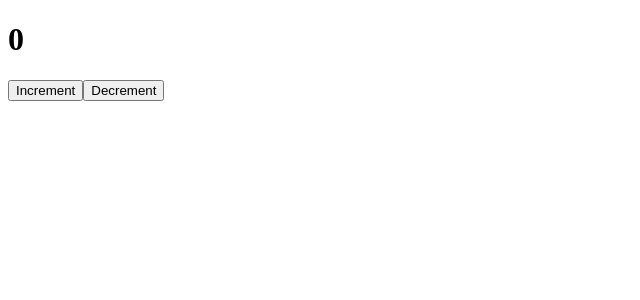
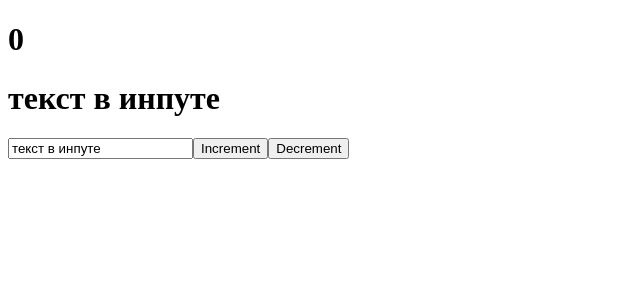
Before and after one commit to marinaobruch/react-course-base, a React (Create React App) app: page / in a window 1280 px wide. Shown: the top 300 px of the page, without its empty margins (0-640 px from the left). Built offline with nearby package versions, Linux system fonts and the light colour scheme.

Commit message:
изм состояния useState input

```diff
--- a/src/App.js
+++ b/src/App.js
@@ -15,6 +15,12 @@ function App() {
   return (
     <div className="App">
       <h1>{likes}</h1>
+      <h1>{value}</h1>
+      <input
+        type="text"
+        value={value}
+        onChange={(event) => setValue(event.target.value)}
+      />
       <button onClick={increment}>Increment</button>
       <button onClick={decrement}>Decrement</button>
     </div>
```
